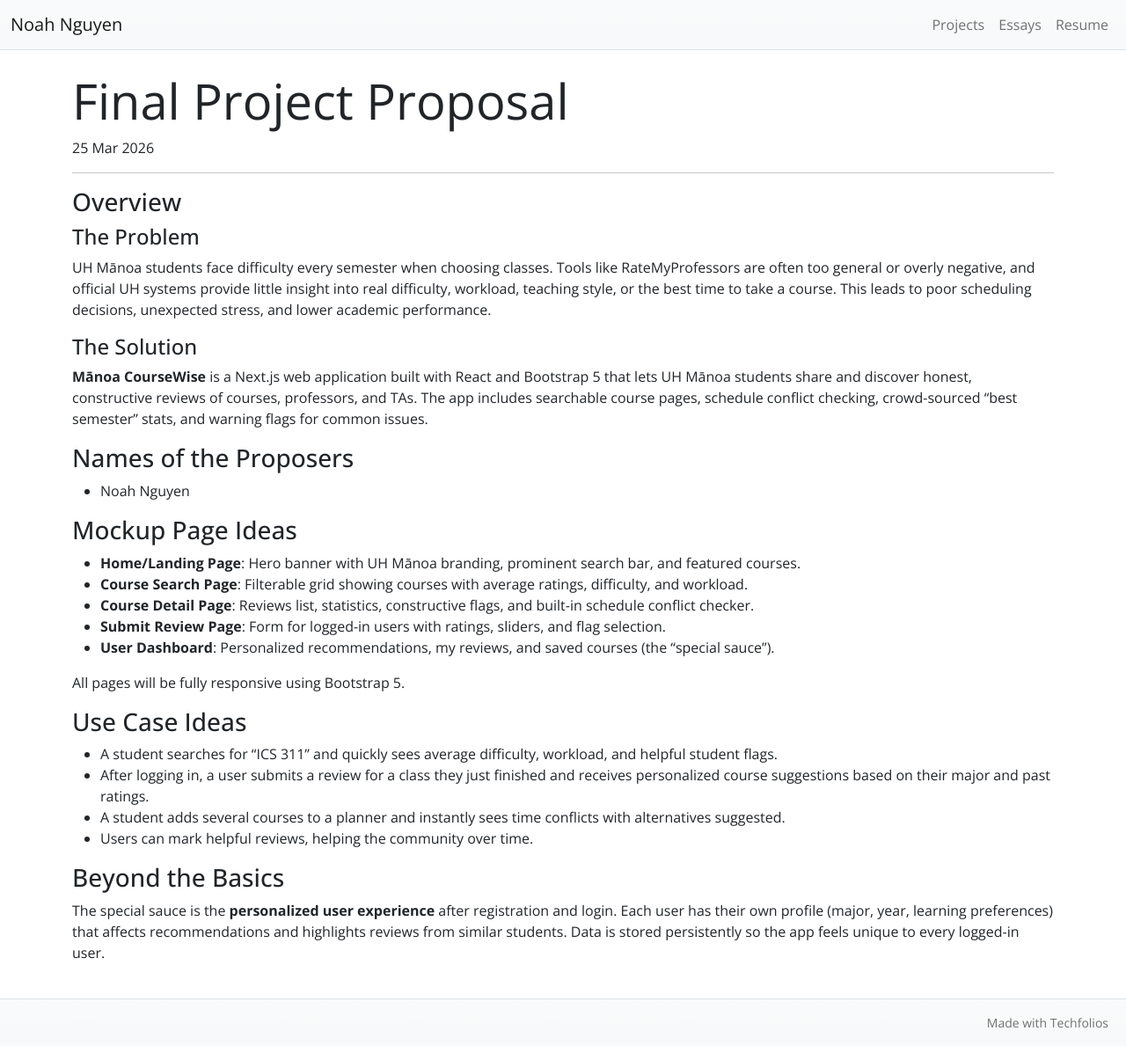
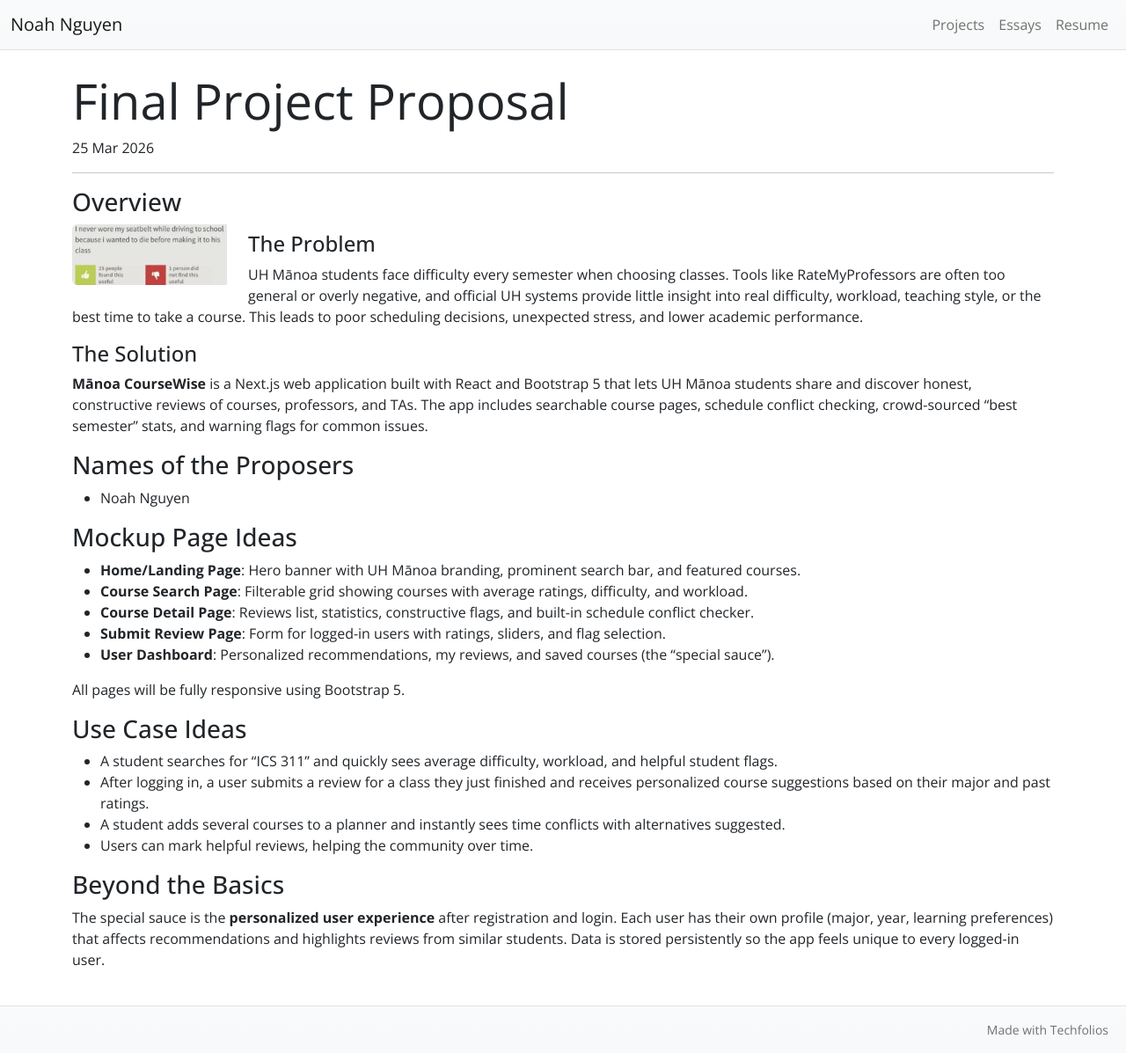
Before and after one commit to NoahNguyenbot/noahnguyenbot.github.io, a Jekyll site: the page built from essays/final-project-proposal.md, in a window 1280 px wide. Shown: the whole page at 88% size. Built offline with Jekyll 4.4.1, drawn with Linux system fonts in a browser that asks for light colours.

Commit message:
Enhance project proposal with image and problem details
Added an image to the project proposal and expanded the problem description.

```diff
--- a/essays/final-project-proposal.md
+++ b/essays/final-project-proposal.md
@@ -11,6 +11,7 @@ labels:
 ---
 
 ### Overview
+<img width="200px" class="rounded float-start pe-4" src="../img/final-project-proposal/sub-buzz-11303-1595346871-1.webp">
 
 #### The Problem
 UH Mānoa students face difficulty every semester when choosing classes. Tools like RateMyProfessors are often too general or overly negative, and official UH systems provide little insight into real difficulty, workload, teaching style, or the best time to take a course. This leads to poor scheduling decisions, unexpected stress, and lower academic performance.
```
